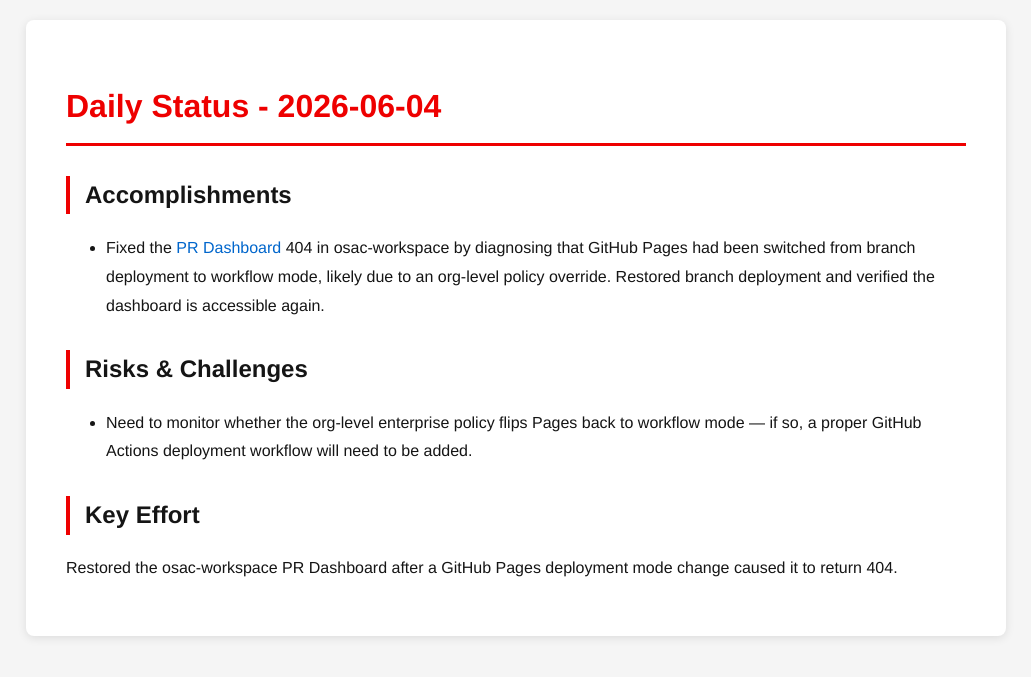
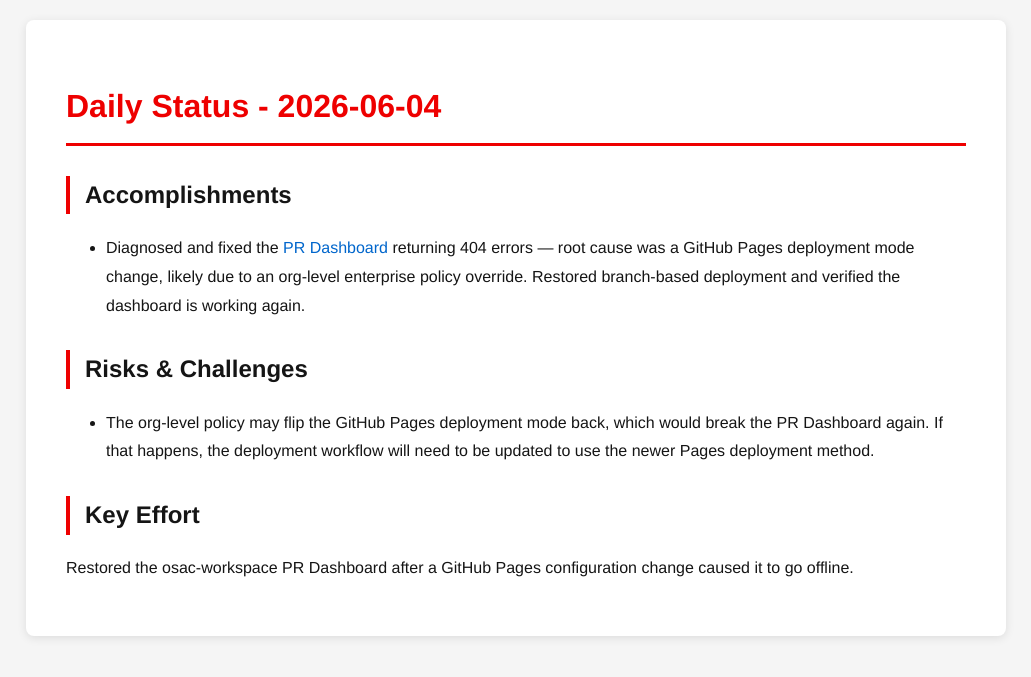
Before and after one commit to tzvatot/daily-status, a Jekyll site: the page built from 2026-06-04.md, in a window 1280 px wide. Shown: the top 677 px of the page, without its empty margins (124-1155 px from the left). Built offline with Jekyll 4.4.1, drawn with Linux system fonts in a browser that asks for light colours.

Commit message:
Daily status update - 2026-06-04

```diff
--- a/2026-06-04.md
+++ b/2026-06-04.md
@@ -7,10 +7,10 @@
 # Daily Status - 2026-06-04
 
 ## Accomplishments
-- Fixed the [PR Dashboard](https://osac-project.github.io/osac-workspace/pr-dashboard/) 404 in osac-workspace by diagnosing that GitHub Pages had been switched from branch deployment to workflow mode, likely due to an org-level policy override. Restored branch deployment and verified the dashboard is accessible again.
+- Diagnosed and fixed the [PR Dashboard](https://osac-project.github.io/osac-workspace/pr-dashboard/) returning 404 errors — root cause was a GitHub Pages deployment mode change, likely due to an org-level enterprise policy override. Restored branch-based deployment and verified the dashboard is working again.
 
 ## Risks & Challenges
-- Need to monitor whether the org-level enterprise policy flips Pages back to workflow mode — if so, a proper GitHub Actions deployment workflow will need to be added.
+- The org-level policy may flip the GitHub Pages deployment mode back, which would break the PR Dashboard again. If that happens, the deployment workflow will need to be updated to use the newer Pages deployment method.
 
 ## Key Effort
-Restored the osac-workspace PR Dashboard after a GitHub Pages deployment mode change caused it to return 404.
+Restored the osac-workspace PR Dashboard after a GitHub Pages configuration change caused it to go offline.
```
